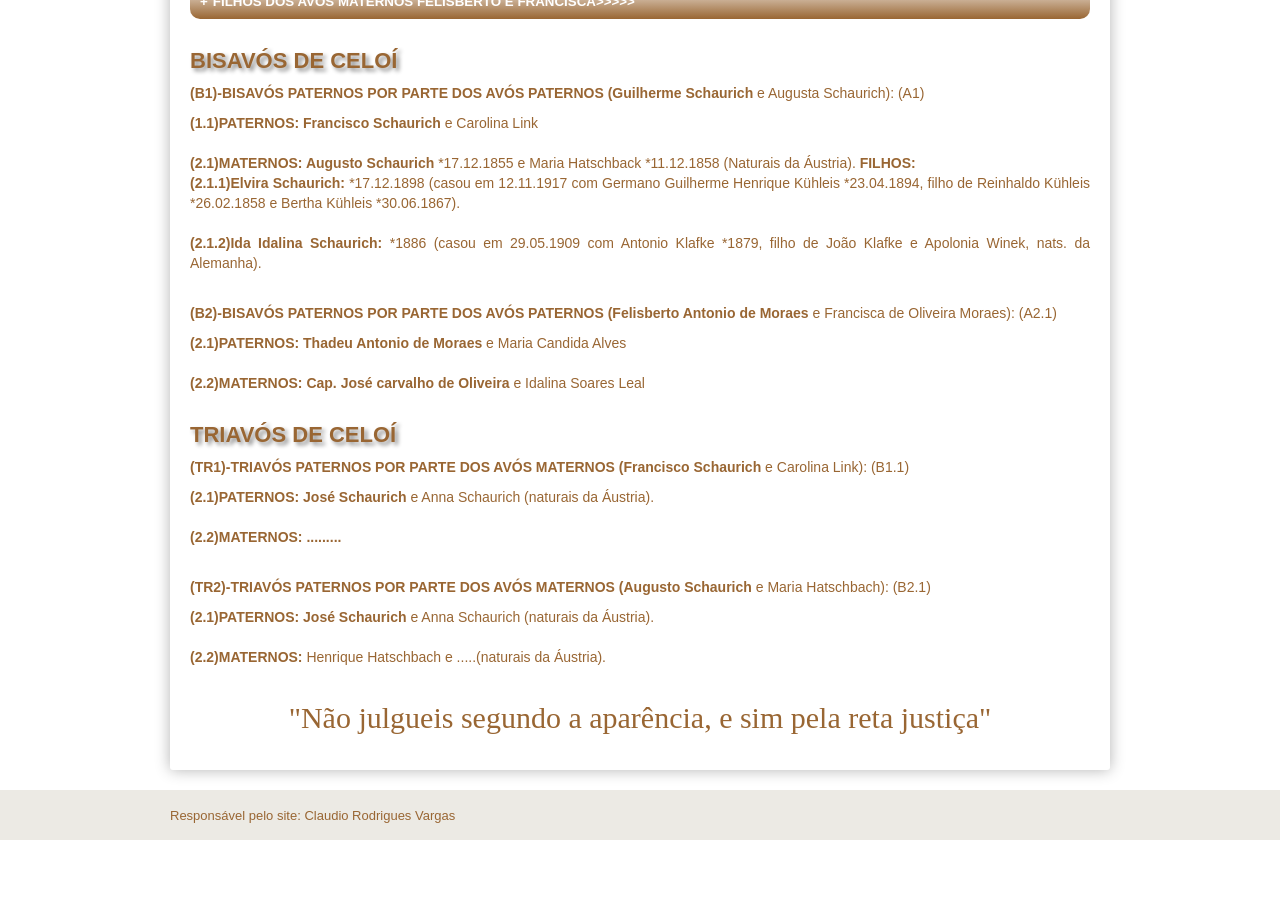
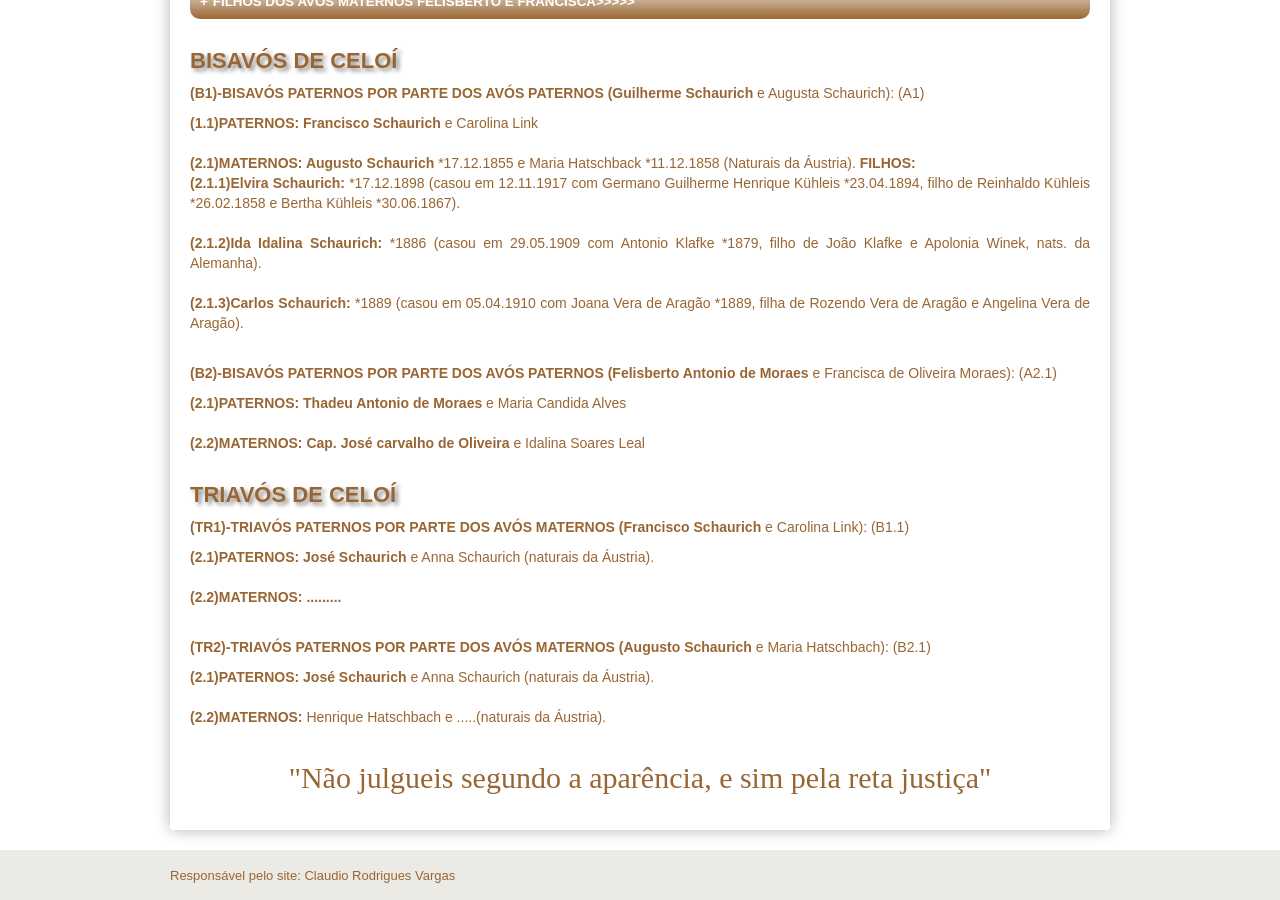
Before and after one commit to claudiovargas1955/claudiovargas1955.github.io, a Jekyll site: the page built from _pages/familia-schaurich.html, in a window 1280 px wide and 900 px high, scrolled down 1084 px. Built offline with Jekyll 4.4.1, drawn with Linux system fonts in a browser that asks for light colours; some web fonts are replaced; before the commit the page ends 1924 px from its top, so only the background shows below that.

Commit message:
Update familia-schaurich.html

```diff
--- a/_pages/familia-schaurich.html
+++ b/_pages/familia-schaurich.html
@@ -213,6 +213,9 @@ Ortiz  avós maternos: José da Silva Moura e Francisca Vargas de Moura RC-83).
      <b>(2.1.2)Ida Idalina Schaurich: </b>*1886 (casou em 29.05.1909 com Antonio Klafke *1879, filho de João Klafke e Apolonia Winek,
      nats. da Alemanha).<br><br>
 
+     <b>(2.1.3)Carlos Schaurich: </b>*1889 (casou em 05.04.1910 com Joana Vera de Aragão *1889, filha de Rozendo Vera de Aragão e
+     Angelina Vera de Aragão). <br><br>
+
 <p><b>(B2)-BISAVÓS PATERNOS POR PARTE DOS AVÓS PATERNOS (Felisberto Antonio de Moraes </b>e Francisca de Oliveira Moraes): (A2.1)
 <p><b>(2.1)PATERNOS: Thadeu Antonio de Moraes </b>e Maria Candida Alves <br><br>
 
```
